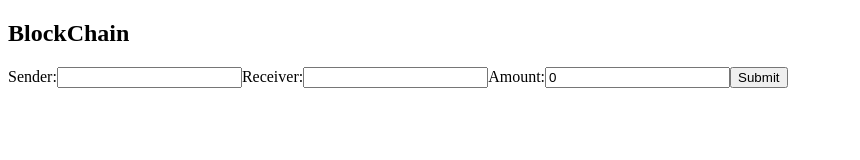
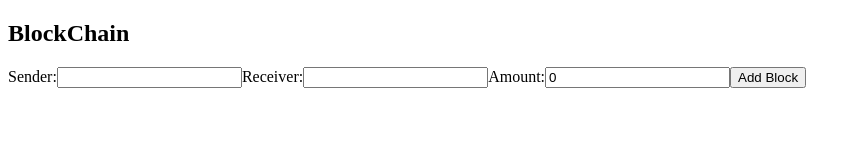
Before and after one commit to oliverpople/blockchainNode, a React (Create React App) app in the folder client/: page / in a window 1280 px wide. Shown: the top 160 px of the page, without its empty margins (0-860 px from the left). Built offline with nearby package versions, Linux system fonts and the light colour scheme; no server answers.

Commit message:
Changed submit button value.

```diff
--- a/client/src/components/Form.js
+++ b/client/src/components/Form.js
@@ -62,7 +62,7 @@ class Form extends Component {
           type="text"
           name="amount"
         />
-        <input type="submit" onClick={this.handleSubmit} />
+        <input value="Add Block" type="submit" onClick={this.handleSubmit} />
       </form>
     );
   }
```
